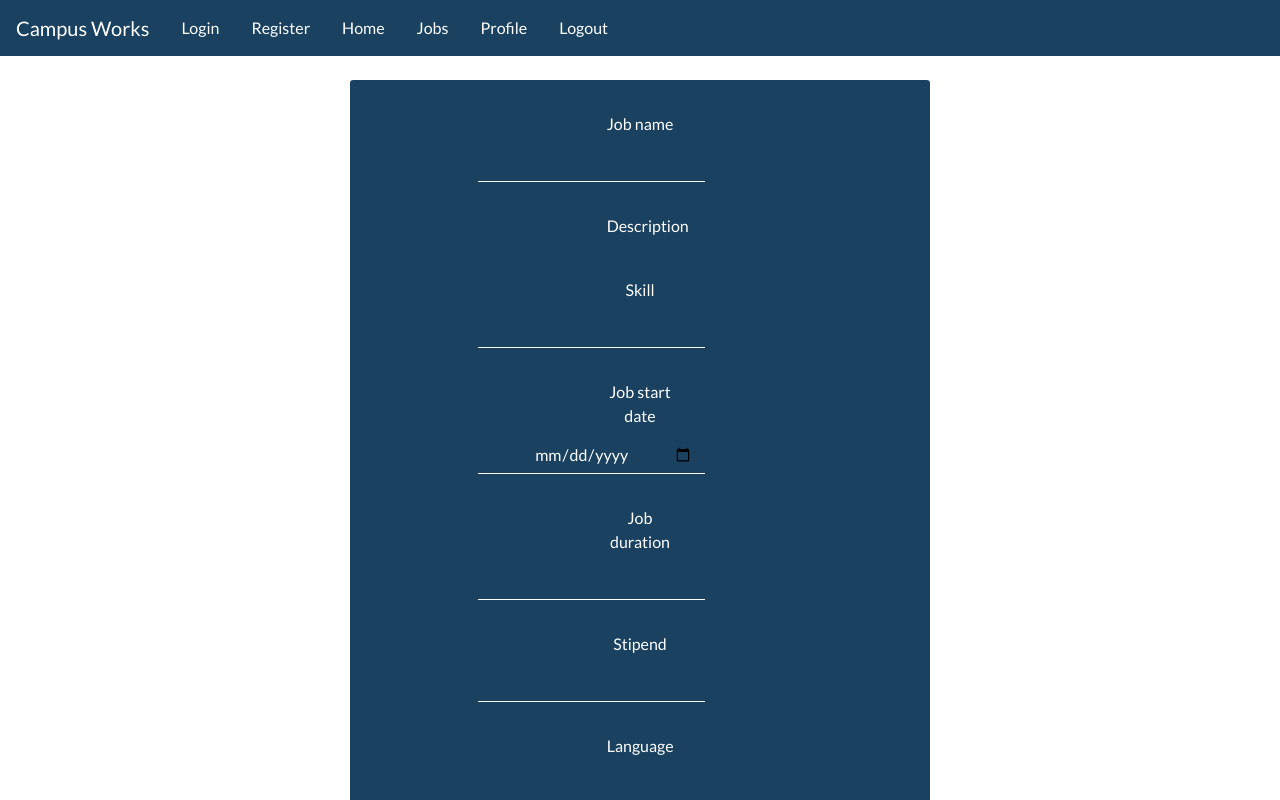
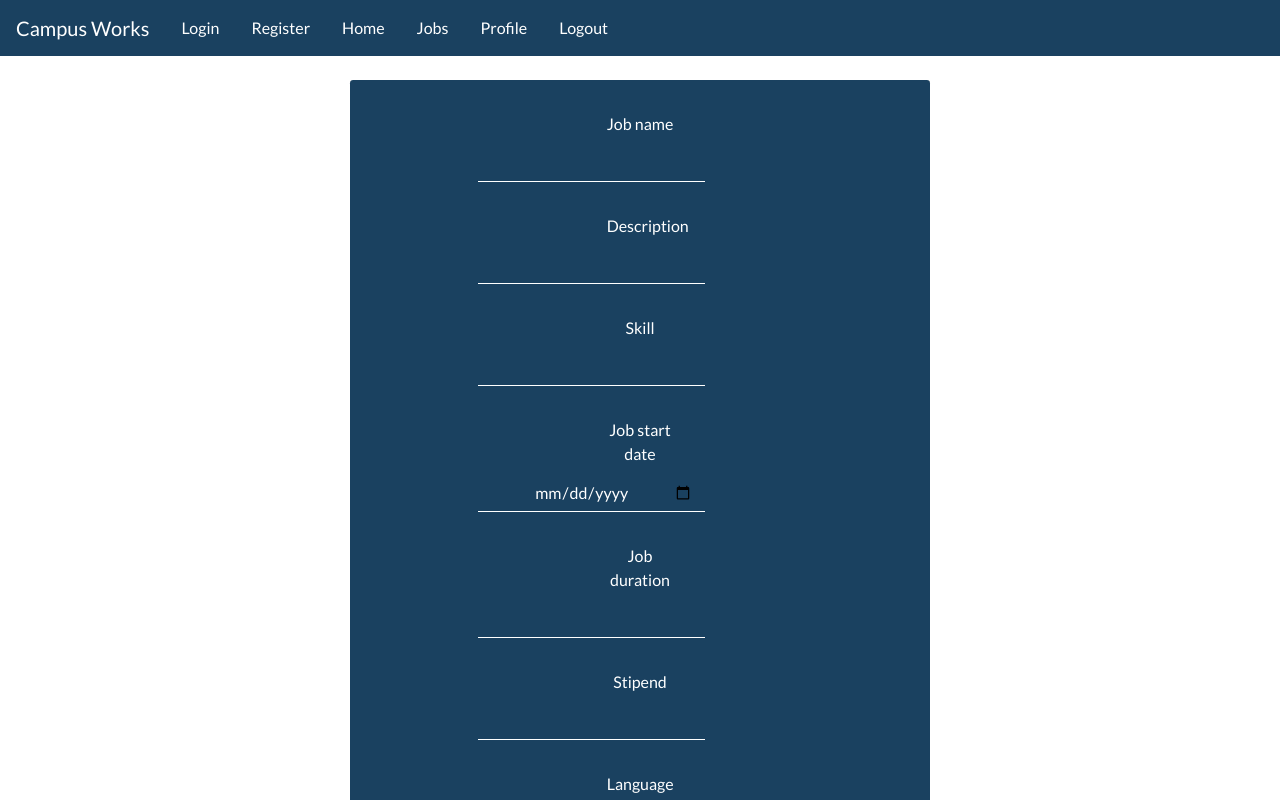
Before and after one commit to IIIT-ECell/CWorks, a React (Create React App) app in the folder tfront/: page /jobs/add in a window 1280 px wide. Shown: the top 800 px of the page. Built offline with nearby package versions, Linux system fonts and the light colour scheme.

Commit message:
added job addition

```diff
--- a/tfront/src/components/AddJob.jsx
+++ b/tfront/src/components/AddJob.jsx
@@ -9,14 +9,43 @@ class AddJob extends Component{
     constructor() {
         super();
         this.formData = {};
+        this.handleInput = this.handleInput.bind(this);
+		this.handleSubmit = this.handleSubmit.bind(this);
     }
     handleInput(event) {
         event.preventDefault();
+        console.log(this.formData);
         this.formData[event.target.id] = event.target.value;
     }
 
-    handleSubmit(){
-
+    handleSubmit(event){
+        event.preventDefault();
+        console.log(this.formData);
+        axios({
+            method: 'POST',
+            url: "http://localhost:8000/api/users/jobs/",
+            data:{
+                job_name: this.formData.job_name,
+                description: this.formData.description,
+                skill: this.formData.skill,
+                job_start_date: this.formData.job_start_date,
+                job_duration: this.formData.job_duration,
+                stipend: this.formData.stipend,
+                language: this.formData.language,
+                category: this.formData.category,
+                company_id: sessionStorage["pk"],
+            },
+            headers: {
+                'Content-Type': 'application/json',
+            }
+        })
+        .then((response)=>{
+            this.props.history.push("/jobs");
+        })
+        .catch(response => {
+			console.log("Error");
+			console.error(response);
+		})
     }
 
     render() {
@@ -29,74 +58,72 @@ class AddJob extends Component{
         }
 
         return(
-            <form onSubmit={this.handleInput} className="form-signin">
-                <div className="form-group ">
+            <form onSubmit={this.handleSubmit} className="form-signin">
+                <div className="form-group">
                     <label className="col-sm-2 control-label ">
                         Job name
                     </label>
                     <div className="col-sm-10">
-                        <input name="job_name" className="form-control" type="text"/>
+                        <input name="job_name" id="job_name" className="form-control" type="text" onChange={this.handleInput}/>
                     </div>
                 </div>
-                <div className="form-group ">
+                <div className="form-group">
                     <label className="col-sm-2 control-label ">
                         Description
                     </label>
                     <div className="col-sm-10">
+                        <input name="description" id="description" className="form-control" type="text" onChange={this.handleInput}/>
                     </div>
                 </div>
-                <div className="form-group ">
+                <div className="form-group">
                     <label className="col-sm-2 control-label ">
                     Skill
                     </label>
                     <div className="col-sm-10">
-                        <input name="skill" className="form-control" type="text"/>
+                        <input name="skill" id="skill" className="form-control" type="text" onChange={this.handleInput}/>
                     </div>
                 </div>
-                <div className="form-group ">
+                <div className="form-group">
                     <label className="col-sm-2 control-label ">
                     Job start date
                     </label>
                     <div className="col-sm-10">
-                        <input name="job_start_date" className="form-control" type="date"/>
+                        <input name="job_start_date" id="job_start_date" className="form-control" type="date" onChange={this.handleInput}/>
                     </div>
                 </div>
-                <div className="form-group ">
+                <div className="form-group">
                     <label className="col-sm-2 control-label ">
                     Job duration
                     </label>
                     <div className="col-sm-10">
-                        <input name="job_duration" className="form-control" type="number"/>
+                        <input name="job_duration" id="job_duration" className="form-control" type="number" onChange={this.handleInput}/>
                     </div>
                 </div>
-                <div className="form-group ">
-                    <label className="col-sm-2 control-label ">
+                <div className="form-group">
+                    <label className="col-sm-2 control-label">
                     Stipend
                     </label>
                     <div className="col-sm-10">
-                        <input name="stipend" className="form-control" type="number"/>
+                        <input name="stipend" id="stipend" className="form-control" type="number" onChange={this.handleInput}/>
                     </div>
                 </div>
-                <div className="form-group ">
-                    <label className="col-sm-2 control-label ">
+                <div className="form-group">
+                    <label className="col-sm-2 control-label">
                     Language
                     </label>
                     <div className="col-sm-10">
-                        <input name="language" className="form-control" type="text"/>
+                        <input name="language" id="language" className="form-control" type="text" onChange={this.handleInput}/>
                     </div>
                 </div>
-                <div className="form-group ">
+                <div className="form-group">
                     <label className="col-sm-2 control-label ">
                     Category
                     </label>
                     <div className="col-sm-10">
-                        <input name="category" className="form-control" type="text"/>
+                        <input name="category" id="category" className="form-control" type="text" onChange={this.handleInput}/>
                     </div>
                 </div>
-                <div className="form-actions">
-                    <button className="btn btn-primary" type="submit" title="Make a POST request on the Job List resource">POST</button>
-                </div>
-
+                <button className="btn btn-primary" id="loginbutton" type="submit">Add Job</button>
             </form>
         )
     }
```
